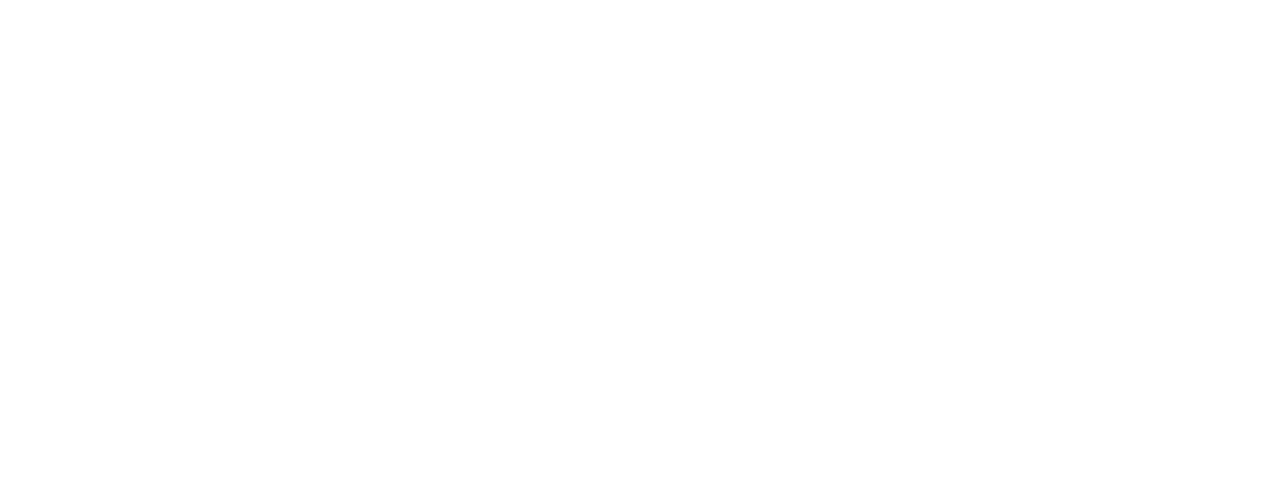
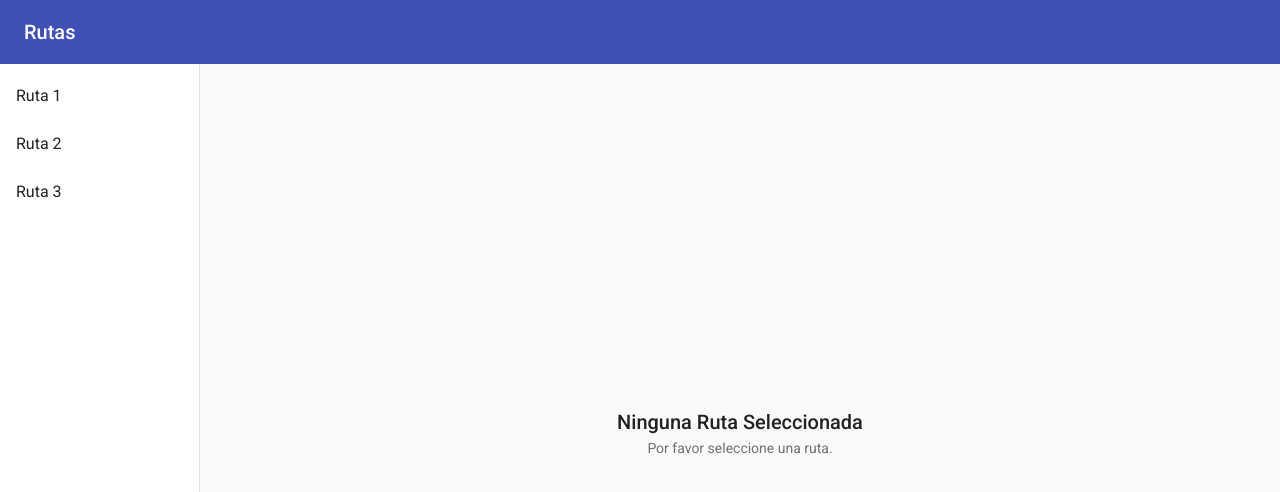
Before and after one commit to ignacioparadisi/web-gps, an Angular app: page /routes in a window 1280 px wide. Before the commit this address led to /. Shown: the top 492 px of the page. Built offline with nearby package versions, Linux system fonts and the light colour scheme.

Commit message:
Create routes view

```diff
--- a/src/app/app-routing.module.ts
+++ b/src/app/app-routing.module.ts
@@ -6,11 +6,12 @@
 const routes: Routes = [
   {
     path: '',
-    redirectTo: 'login',
+    redirectTo: 'routes',
     pathMatch: 'full'
   },
   { path: 'login', loadChildren: () => import('./login/login.module').then(m => m.LoginModule) },
-  { path: 'signup', loadChildren: () => import('./register/register.module').then(m => m.RegisterModule) }
+  { path: 'signup', loadChildren: () => import('./register/register.module').then(m => m.RegisterModule) },
+  { path: 'routes', loadChildren: () => import('./routes/routes.module').then(m => m.RoutesModule) }
 ];
 
 @NgModule({
--- /dev/null
+++ b/src/app/routes/routes-routing.module.ts
@@ -0,0 +1,12 @@
+import { NgModule } from '@angular/core';
+import { Routes, RouterModule } from '@angular/router';
+
+import { RoutesComponent } from './routes.component';
+
+const routes: Routes = [{ path: '', component: RoutesComponent }];
+
+@NgModule({
+  imports: [RouterModule.forChild(routes)],
+  exports: [RouterModule]
+})
+export class RoutesRoutingModule { }
--- /dev/null
+++ b/src/app/routes/routes.component.html
@@ -0,0 +1,27 @@
+<div class="example-container" [class.example-is-mobile]="mobileQuery.matches">
+<mat-toolbar color="primary" class="example-toolbar">
+    <button mat-icon-button (click)="snav.toggle()" [hidden]="!mobileQuery.matches">
+        <mat-icon>menu</mat-icon>
+    </button>
+    <h1 class="example-app-name">Rutas</h1>
+</mat-toolbar>
+
+<mat-sidenav-container class="example-sidenav-container" [style.marginTop.px]="mobileQuery.matches ? 56 : 0">
+    <mat-sidenav #snav class="example-sidenav" [mode]="mobileQuery.matches ? 'over' : 'side'" [fixedInViewport]="mobileQuery.matches"
+        fixedTopGap="56" [opened]="!mobileQuery.matches">
+        <mat-nav-list>
+            <a mat-list-item routerLink="." *ngFor="let nav of fillerNav">{{nav}}</a>
+        </mat-nav-list>
+    </mat-sidenav>
+
+    <mat-sidenav-content>
+        <div class="not-selected-message-container align-items-center">
+            <div class="not-selected-message text-center">
+                <h2>Ninguna Ruta Seleccionada</h2>
+                <p>Por favor seleccione una ruta.</p>
+            </div>
+        </div>
+
+    </mat-sidenav-content>
+</mat-sidenav-container>
+</div>
--- /dev/null
+++ b/src/app/routes/routes.component.scss
@@ -0,0 +1,54 @@
+.example-container {
+    display: flex;
+    flex-direction: column;
+    position: absolute;
+    top: 0;
+    bottom: 0;
+    left: 0;
+    right: 0;
+}
+
+.example-is-mobile .example-toolbar {
+    position: fixed;
+    /* Make sure the toolbar will stay on top of the content as it scrolls past. */
+    z-index: 2;
+}
+
+h1.example-app-name {
+    margin-left: 8px;
+}
+
+.example-sidenav-container {
+    /* When the sidenav is not fixed, stretch the sidenav container to fill the available space. This
+    causes `<mat-sidenav-content>` to act as our scrolling element for desktop layouts. */
+    flex: 1;
+}
+
+.example-is-mobile .example-sidenav-container {
+    /* When the sidenav is fixed, don't constrain the height of the sidenav container. This allows the
+    `<body>` to be our scrolling element for mobile layouts. */
+    flex: 1 0 auto;
+}
+
+.example-sidenav {
+    min-width: 200px;
+}
+
+.not-selected-message-container {
+    display: flex;
+    height: 100%;
+    width: 100;
+}
+
+.not-selected-message {
+    margin: 0 auto;
+
+    h2 {
+        margin: 0;
+    }
+
+    p {
+        color: #707070;
+        margin: 0;
+    }
+}
--- /dev/null
+++ b/src/app/routes/routes.component.ts
@@ -0,0 +1,28 @@
+import { Component, OnInit, OnDestroy, ChangeDetectorRef } from '@angular/core';
+import { MediaMatcher }  from '@angular/cdk/layout';
+
+@Component({
+  selector: 'app-routes',
+  templateUrl: './routes.component.html',
+  styleUrls: ['./routes.component.scss']
+})
+export class RoutesComponent implements OnInit, OnDestroy {
+
+  private _mobileQueryListener: () => void;
+  mobileQuery: MediaQueryList;
+  fillerNav = Array.from({length: 3}, (_, i) => `Ruta ${i + 1}`);
+
+  constructor(changeDetectorRef: ChangeDetectorRef, media: MediaMatcher) {
+    this.mobileQuery = media.matchMedia('(max-width: 600px)');
+    this._mobileQueryListener = () => changeDetectorRef.detectChanges();
+    this.mobileQuery.addListener(this._mobileQueryListener);
+  }
+
+  ngOnInit(): void {
+  }
+
+  ngOnDestroy(): void {
+    this.mobileQuery.removeListener(this._mobileQueryListener);
+  }
+
+}
```
Also changed, not shown: src/app/routes/routes.module.ts (added, +26 -0 lines), 1 other file (tests, documents, lock files or other folders).
